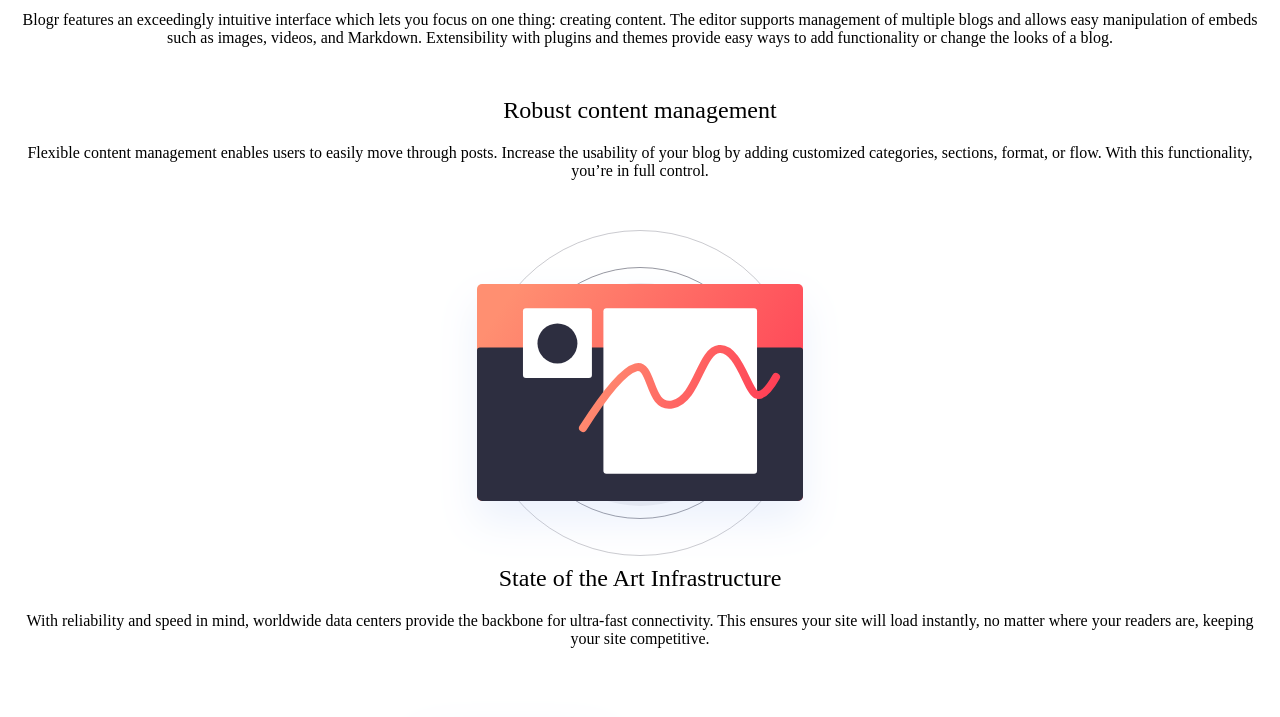
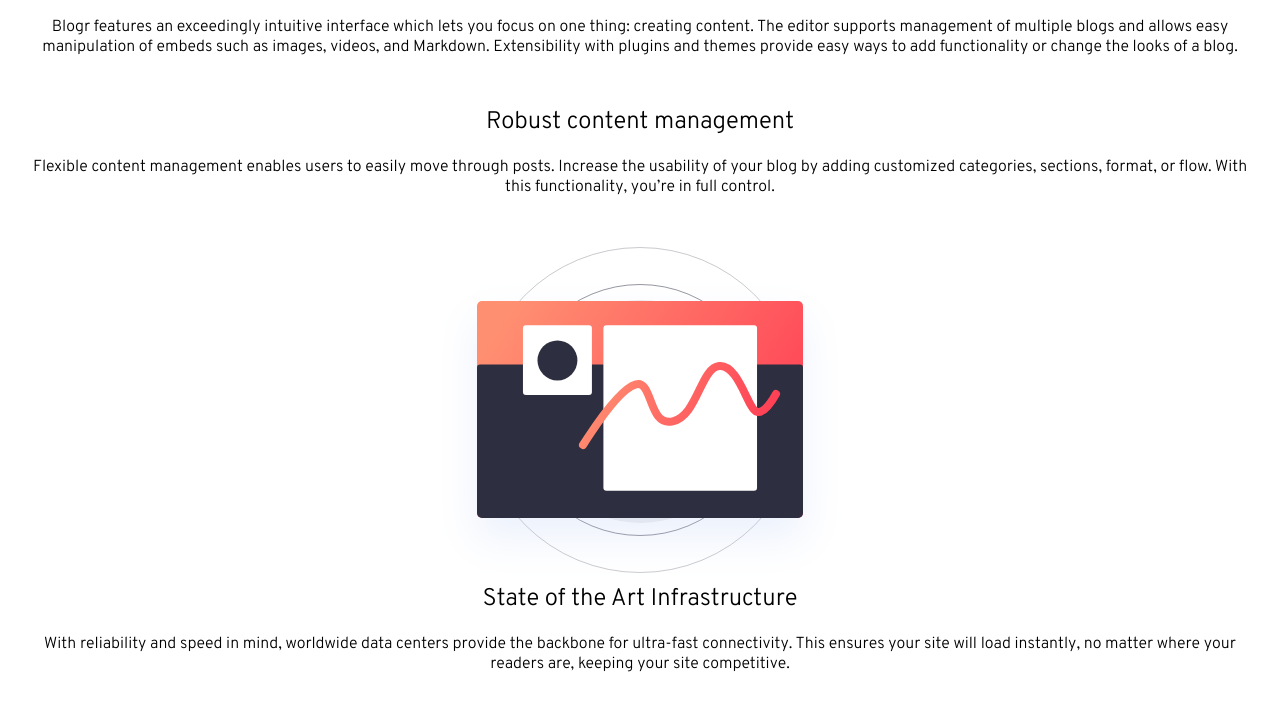
Before and after one commit to leopaul29/frontendmentor-blogr-landing-page-main, a website: page index.html in a window 1280 px wide. Shown: the part 583-1300 px from the top of the page. Drawn offline with Linux system fonts and the light colour scheme; files whose address does not match are found by name.

Commit message:
style: move to sass

```diff
--- a/index.html
+++ b/index.html
@@ -7,7 +7,7 @@
   <!-- displays site properly based on user's device -->
 
   <link rel="icon" type="image/png" sizes="32x32" href="./images/favicon-32x32.png">
-  <link rel="stylesheet" href="style.css">
+  <link rel="stylesheet" href="css/style.css">
 
   <title>Frontend Mentor | [Blogr]</title>
 
--- /dev/null
+++ b/sass/_base.scss
@@ -0,0 +1,25 @@
+/* Base: contained within this file are all your resets, variables, mixins, and any utility classes. */
+
+/* reset */
+* {
+  margin: 0;
+  padding: 0;
+}
+
+/* fonts */
+@font-face {
+  font-family: Overpass-Light;
+  src: url(fonts/Overpass/Overpass-Light.ttf);
+  font-weight: 300;
+}
+
+/* variables */
+body {
+  font-size: 16px;
+  font-family: Overpass-Light;
+}
+/* mixins */
+
+.h1 {
+  font-size: 24px;
+}
--- /dev/null
+++ b/sass/_components.scss
@@ -0,0 +1,11 @@
+/* Components: anything reusable such as buttons, navbars, cards etc.*/
+
+body {
+  max-width: 1440px;
+  margin: auto;
+}
+
+/* HEADER */
+.header {
+  background-image: linear-gradient(hsl(13, 100%, 72%), hsl(353, 100%, 62%));
+}
--- a/style.css
+++ b/sass/_layout.scss
@@ -1,15 +1,7 @@
-* {
-  margin: 0;
-  padding: 0;
-}
-body {
-  max-width: 1440px;
-  margin: auto;
-  font-size: 16px;
-}
+/* Layout: contains all the CSS that handles the layout, such as the container and any grid systems.*/
+
 /* HEADER */
 .header {
-  background-image: linear-gradient(hsl(13, 100%, 72%), hsl(353, 100%, 62%));
   height: 500px;
   border-bottom-left-radius: 60px;
 }
@@ -45,6 +37,7 @@ body {
 .item__dropdown {
   display: none;
 }
+
 /* HEROBANNER */
 .nav__heroBanner {
   margin-top: 100px;
@@ -63,14 +56,11 @@ body {
 .main {
   margin: 20px;
 }
-.h1{
-  font-size: 24px;
-}
 /* BLOCK 1 */
 .block {
   text-align: center;
 }
-.block__text{
+.block__text {
   margin-top: 20px;
   margin-bottom: 50px;
 }
--- /dev/null
+++ b/sass/main.scss
@@ -0,0 +1,3 @@
+@import 'base';
+@import 'layout';
+@import 'components';
```
Also changed, not shown: package.json (added, +24 -0 lines), css/style.css (added), 2 other files.
